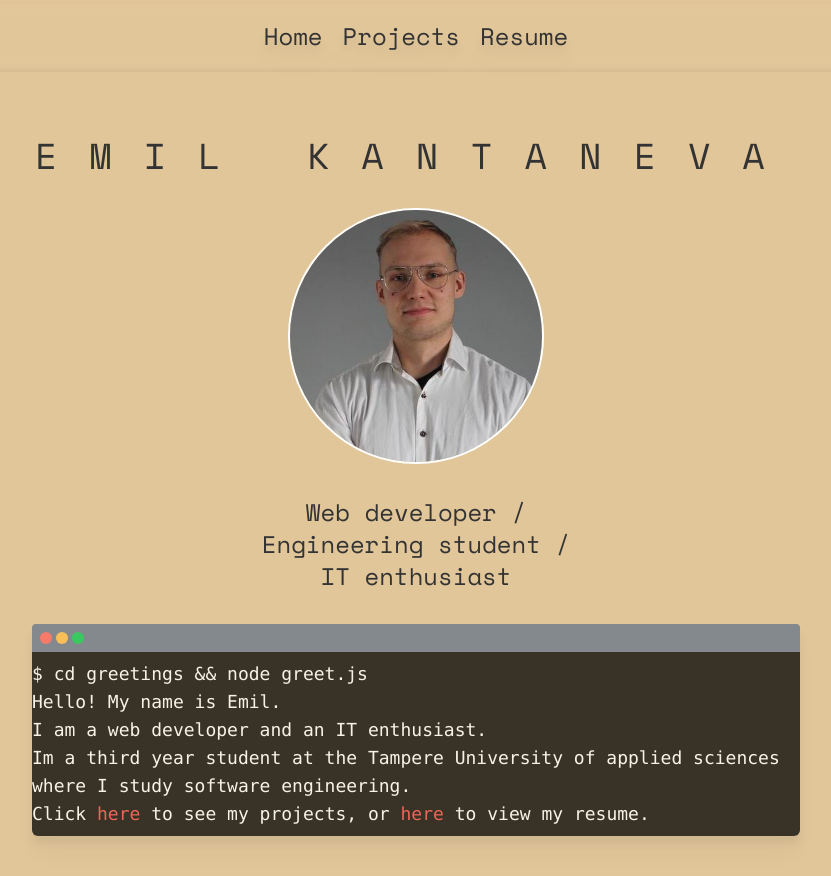
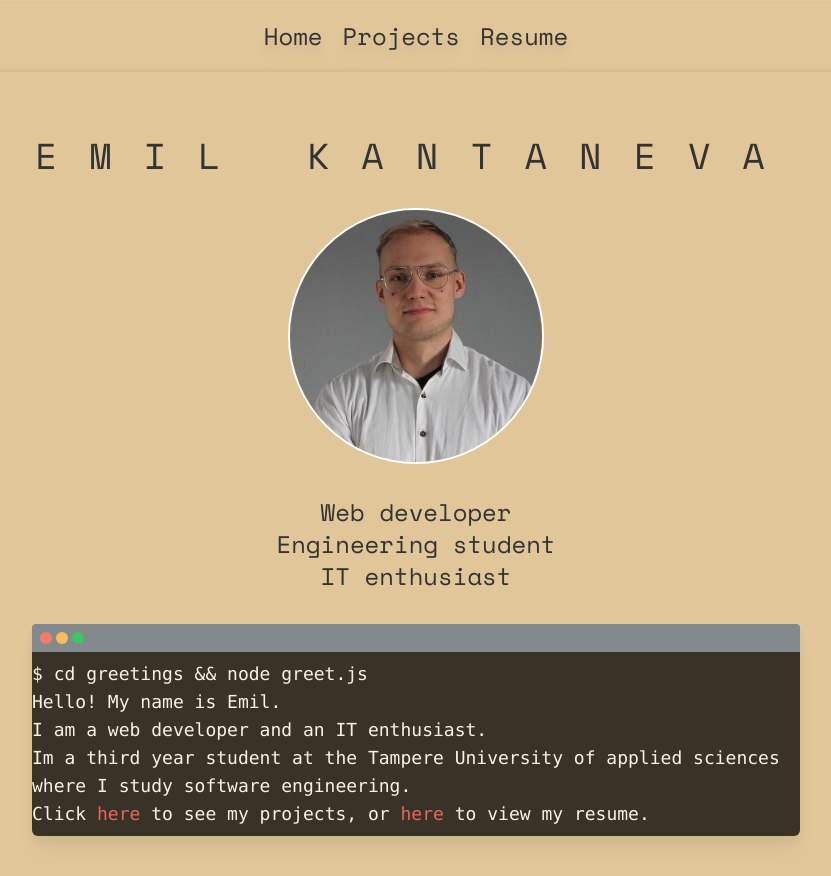
Before and after one commit to emilsto/emilkantaneva.com, a Next.js app: page / in a window 1280 px wide. Shown: the whole page, without its empty margins (224-1055 px from the left). Built offline with nearby package versions, Linux system fonts and the light colour scheme.

Commit message:
minor text adjustments

```diff
--- a/components/AboutMe/AboutMe.js
+++ b/components/AboutMe/AboutMe.js
@@ -26,7 +26,7 @@ const AboutMe = () => {
           <div className="justify-center ">
 
                 <p className="md:text-2xl text-xl text-center">
-                  Web developer / <br></br> Engineering student /<br></br> IT enthusiast
+                  Web developer <br></br> Engineering student<br></br> IT enthusiast
                 </p>
           </div>
 
--- a/components/resume/WorkExp.js
+++ b/components/resume/WorkExp.js
@@ -27,7 +27,7 @@ const data = [
     title: "IT Support person intern",
     company: "Tampere Universities",
     description:
-      "Helped students with IT related issues, such as setting up their computers, installing software, troubleshooting, and other IT related issues. Customer service, communication and general IT skills were required to succeed in this position.",
+      "Helped staff and students with IT related issues, such as setting up their computers, installing software, troubleshooting, and other IT related issues. Customer service, communication and general IT skills were required to succeed in this position.",
     started: "3.5.2021",
     ended: "31.8.2021",
     id: 1,
```
